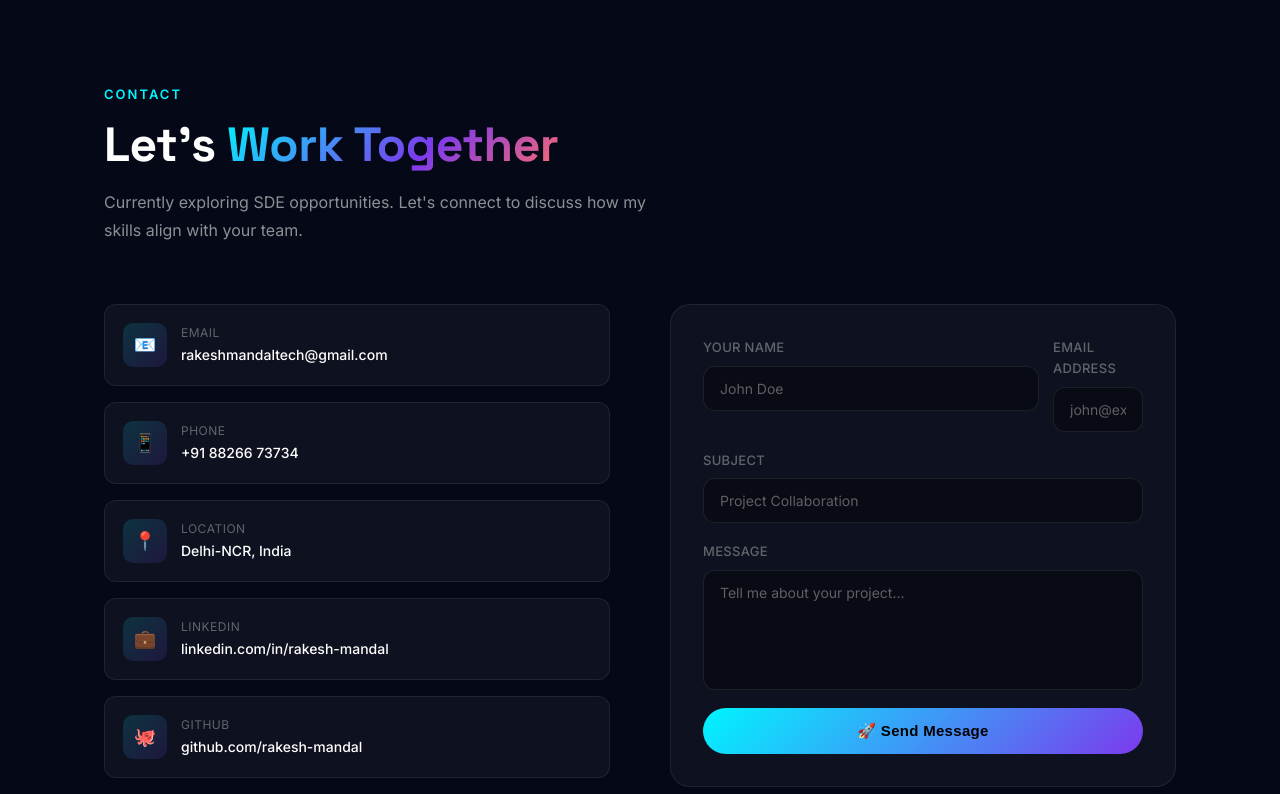
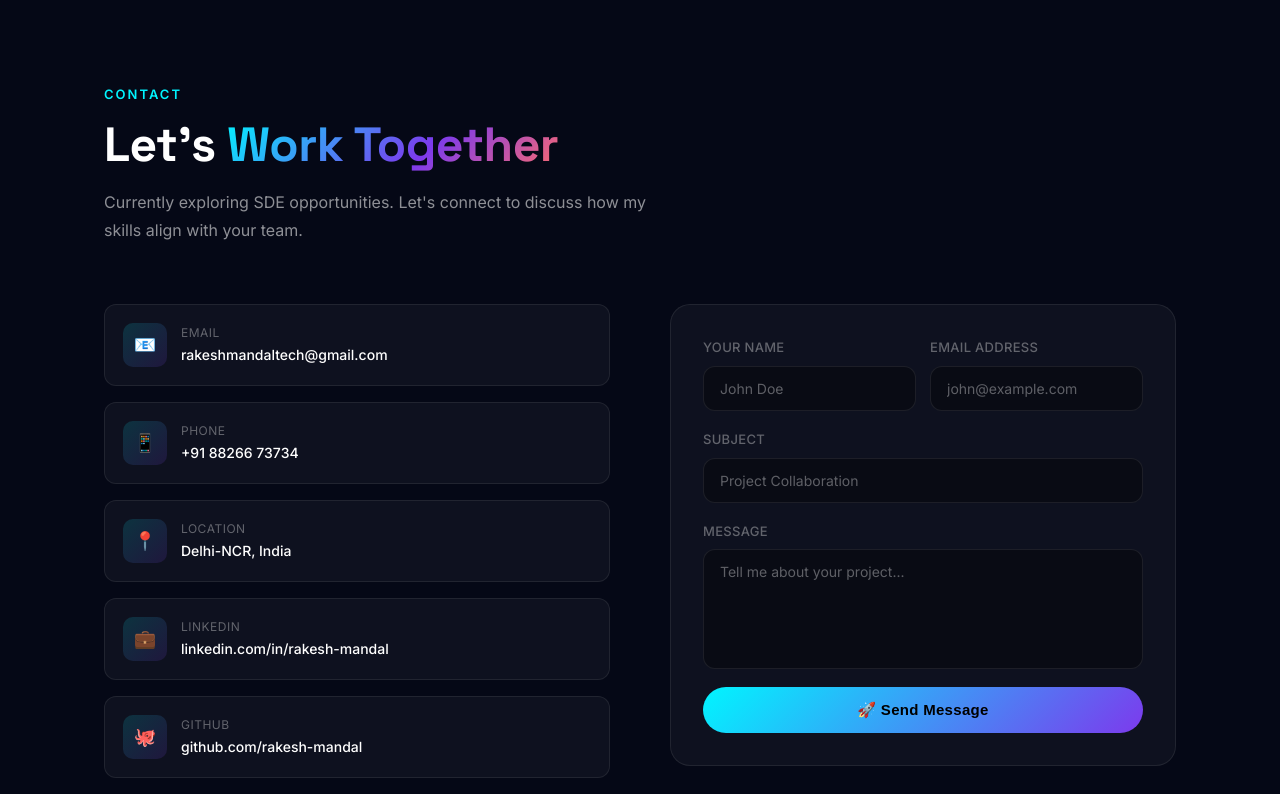
Before and after one commit to rakeshkumar-mandal/rakesh-mandal-portfolio, a React (Vite) app in the folder client/: page / in a window 1280 px wide. Shown: the part 8632-9426 px from the top of the page. Built offline with nearby package versions, Linux system fonts and the light colour scheme; no server answers.

Commit message:
fix contact form responsive layout

```diff
--- a/client/src/index.css
+++ b/client/src/index.css
@@ -340,7 +340,12 @@ footer{border-top:1px solid var(--border);padding:40px 5%;display:flex;align-ite
 .admin-table td{padding:14px 16px 14px 0;text-align:left;font-size:14px;color:var(--muted);vertical-align:top;border-bottom:1px solid rgba(255,255,255,0.04)}
 
 /* Form grids */
-.form-grid-2{display:grid;grid-template-columns:1fr 90px;gap:14px}
+.form-grid-2{display:grid;grid-template-columns:1fr 1fr;gap:14px;}
+@media (max-width:768px){
+  .form-grid-2{
+    grid-template-columns:1fr;
+  }
+}
 .form-grid-half{display:grid;grid-template-columns:1fr 1fr;gap:14px}
 .form-flex{display:flex;align-items:center;gap:12px;flex-wrap:wrap}
 
```
